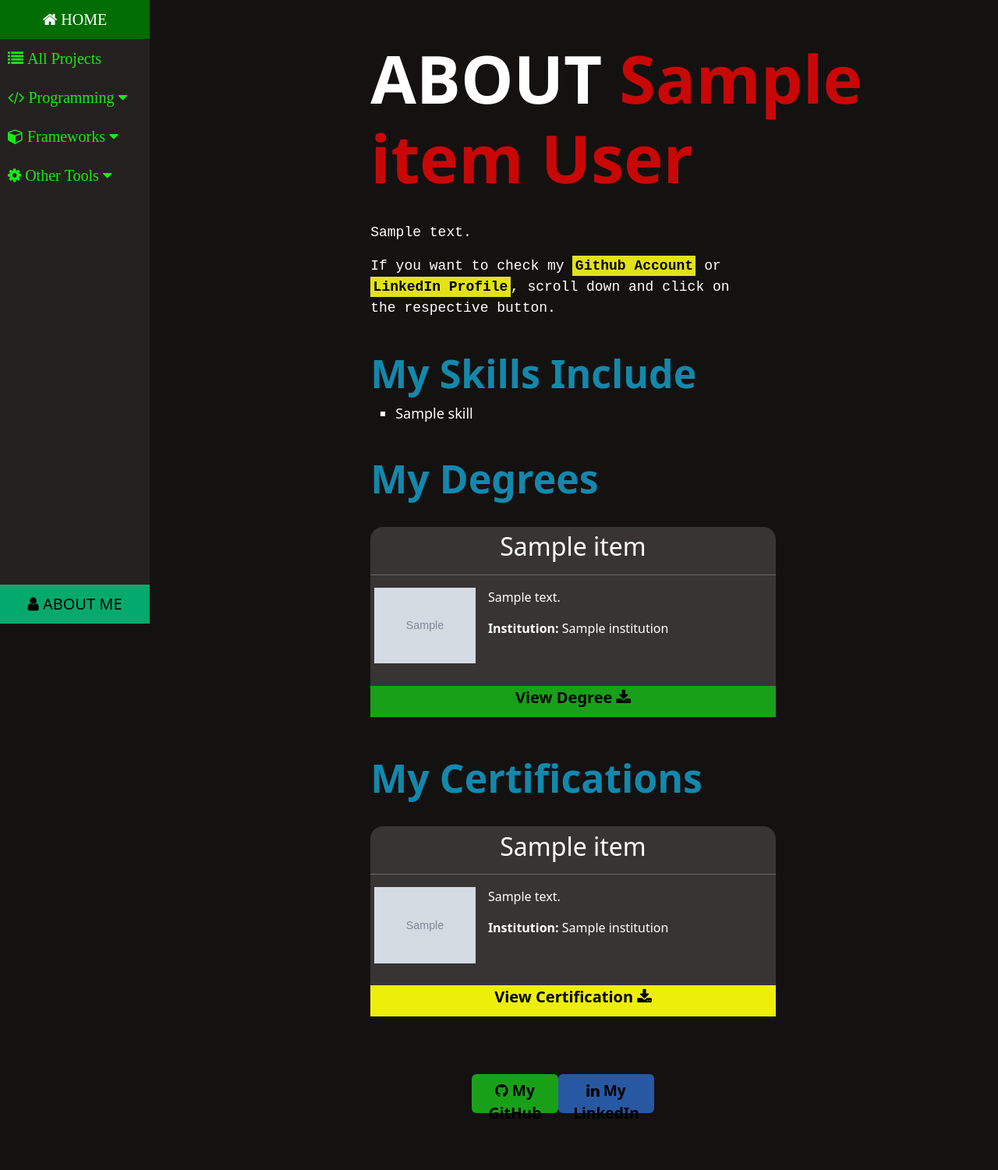
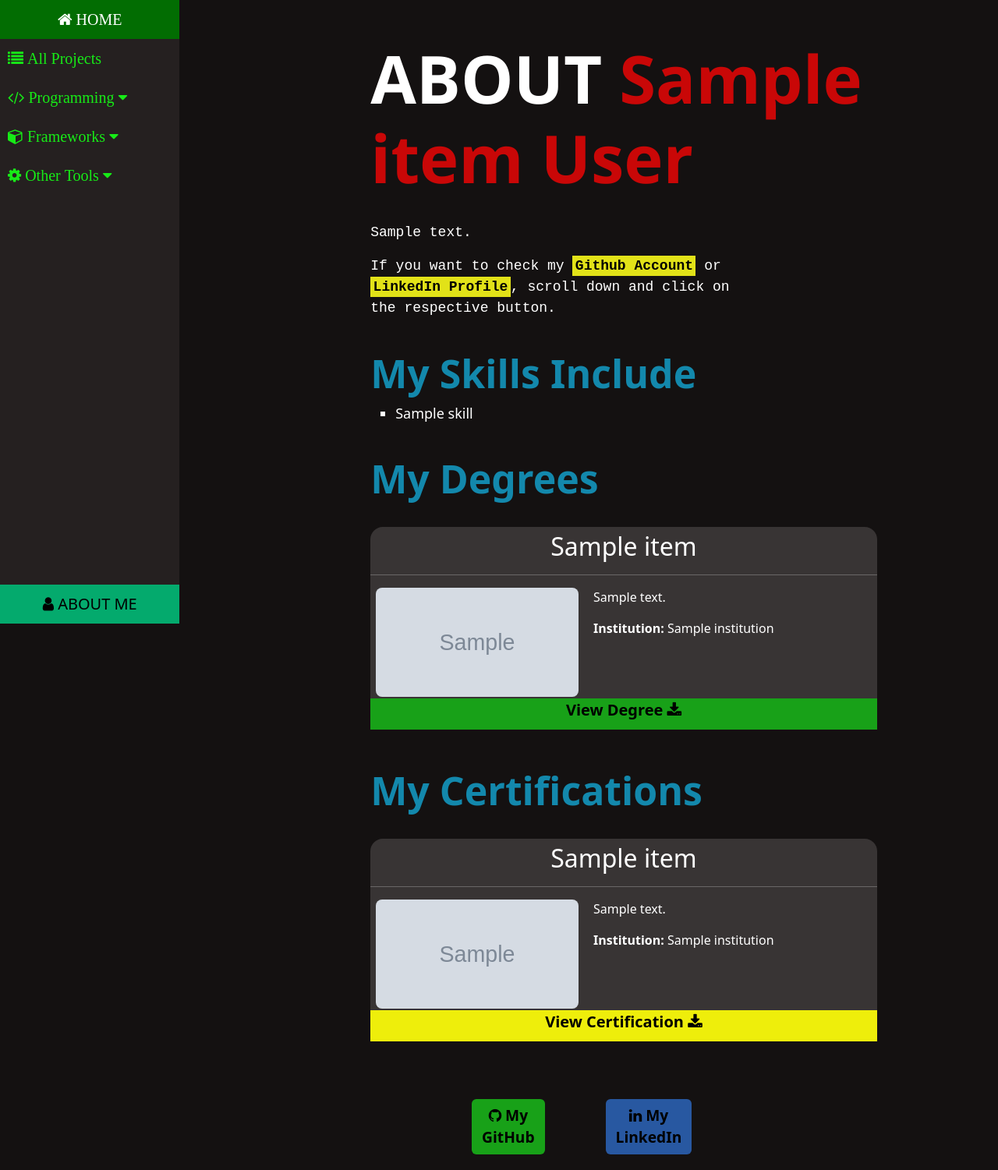
Before and after one commit to danielpenadoordonez/Portfolio_Website, a Django app: page /about/ in a window 1280 px wide. Shown: the whole page at 78% size. Before the commit the page ends 1435 px from the top, so only its background shows below. Run offline with Django 4.2, Linux system fonts and the light colour scheme; tables that the repository leaves empty hold one stand-in row (values such as "Sample post"); grey boxes marked "Sample" are stand-in pictures; a database or web service that is not in the repository returns one stand-in record (values such as "Sample title"); data that the repository does not hold is empty; parts of the project's set-up code (start-up, migrations or seed data) failed here and were passed over.

Commit message:
About page is responsive on almost everu type of device

```diff
--- a/src/Pages/static/css/style.css
+++ b/src/Pages/static/css/style.css
@@ -230,6 +230,7 @@ ul{
     margin-right: 3%;
     margin-left: 1%;
     margin-bottom: auto;
+    border-radius: 0.5rem;
 }
 /*MEDIA QUERIES*/
 
@@ -268,6 +269,31 @@ ul{
     #file-link{margin-top: 6%;}
 }
 
+/*iPads*/
+@media screen and (max-width: 1300px) and (min-width: 1001px){
+    .sidebar{width: 18%; padding-top: 0%;}
+    .degree-container{width: 100%;}
+    #git-btn{
+        width: auto;
+        height: auto;
+        margin-right: auto;
+        margin-left: auto;
+    }
+    #linkd-btn{
+        width: auto;
+        height: auto;
+        margin-right: auto;
+        margin-left: auto;
+    }
+    /* .btn-container > #linkd-btn{
+        margin-right: 8%;
+    } */
+    .btn-container > #git-btn{
+        margin-right: 15%;
+    }
+    .degree-img{height: 140px; width: 40%;}
+}
+
 /*Phones*/
 @media screen and (max-width: 700px) {
     .sidebar {
@@ -279,7 +305,7 @@ ul{
     #stick-low{ margin-top: 0%; position: relative;}
     .sidebar a {
         float: left;
-        font-size: 29px;
+        font-size: 20px;
         width: 100%;
     }
     div.main-content {margin-left: 0px;}
@@ -299,19 +325,19 @@ ul{
     .degree-container{width: 100%;}
     #git-btn{
         width: auto;
+        width: auto;
+        height: auto;
     }
     #linkd-btn{
         width: auto;
-    }
-    .btn-container > #linkd-btn{
-        margin-right: 15%;
         width: auto;
         height: auto;
     }
+    /* .btn-container > #linkd-btn{
+        margin-right: 15%;
+    } */
     .btn-container > #git-btn{
         margin-right: 15%;
-        width: auto;
-        height: auto;
     }
     .dropdown-content a{font-size: 20px;}
     #intro{margin-right: 0%;}
```
